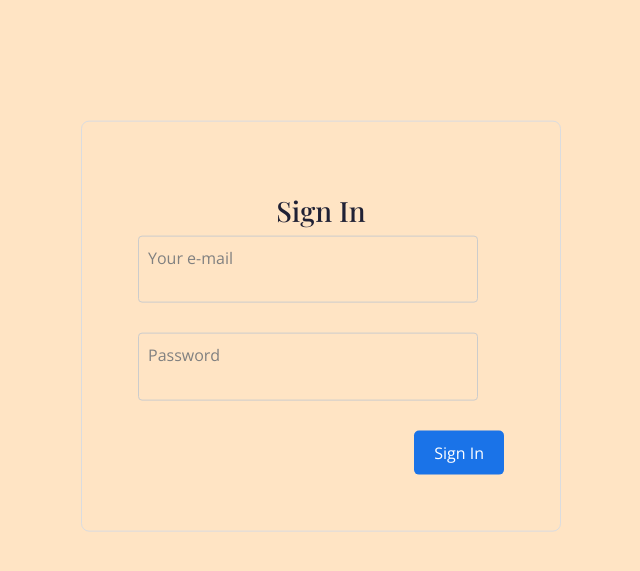
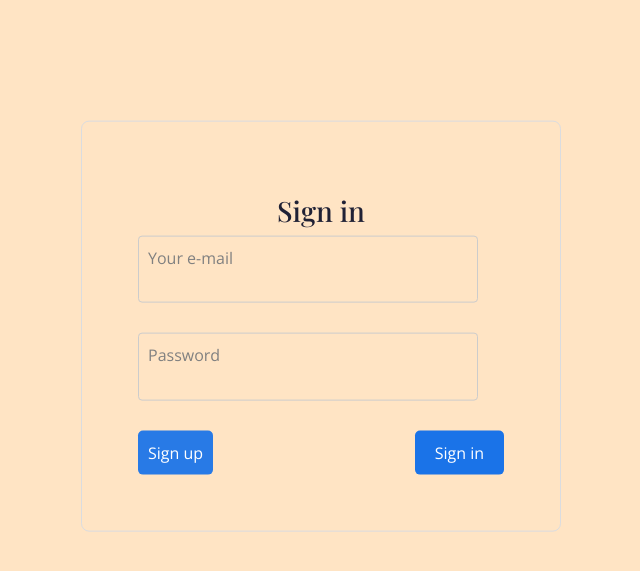
Before and after one commit to Ok-ss/Loza_Team, a Flask app: page /login in a window 1280 px wide. Shown: the part 154-725 px from the top of the page, without its empty margins (319-959 px from the left). Run offline with Flask 3, Linux system fonts and the light colour scheme; some libraries are stand-ins or nearby versions.

Commit message:
Update login.html

```diff
--- a/templates/login.html
+++ b/templates/login.html
@@ -26,6 +26,12 @@
         <!-- Template Stylesheet -->
         <link href="../static/css/login.css" rel="stylesheet">
         <link href="../static/css/style.css" rel="stylesheet">
+    <style>
+        .sing_up{
+        /* margin-right: 10px; border-radius: 5px; background-color: lightblue; color: white; */
+        background-color: #287ae6; color: white; padding: 10px; border: none; border-radius: 5px;
+        }
+    </style>
     </head>
     <body  style="background-color:bisque;">
         <!-- Navbar & Hero Start -->
@@ -84,7 +90,7 @@
 
     <div class="box">
         <div class="logo"></div>
-        <div class = 'sing_text'><h3>Sign In</h3></div>
+        <div class = 'sing_text'><h3>Sign in</h3></div>
 
     <form method="POST">
         <div class="inputBox">
@@ -109,7 +115,10 @@
                 <span style="font-weight: bold; color: red; text-decoration: underline;"> </p>Password incorrect</p></span>
         </div>
         {% endif %}
-        <input type="submit" name="sign-in" value="Sign In">
+        <input type="submit" name="sign-in" value="Sign in">
+        <a href="\register">
+            <input type="button" class="sing_up" value="Sign up">
+        </a>
       </form>
     </div>
 </body>
```
